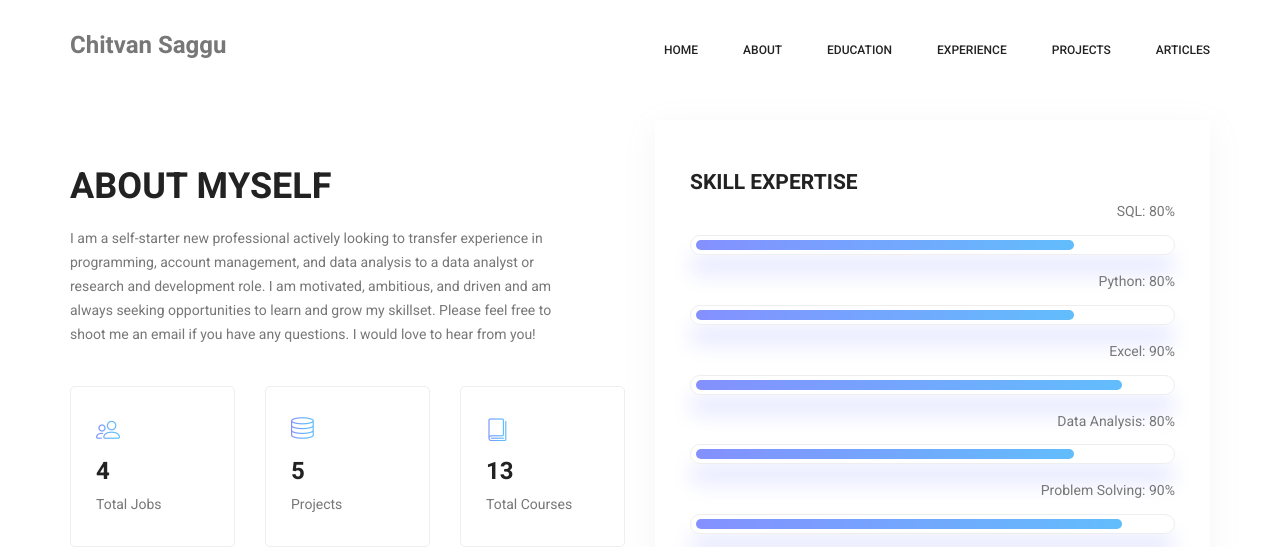
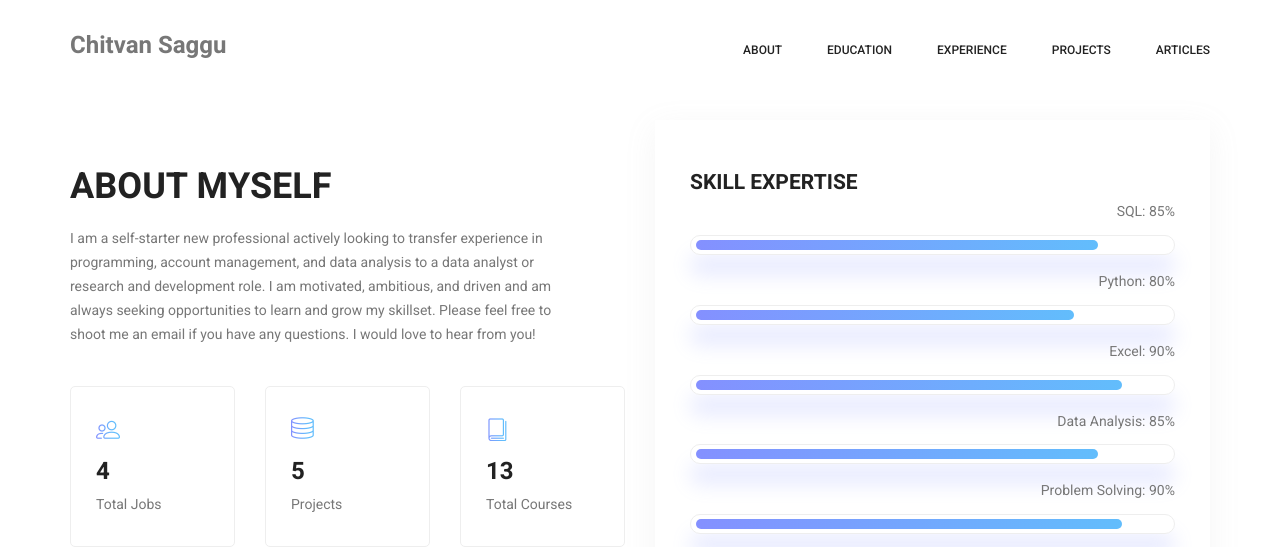
Before and after one commit to chitvansaggu/chitvansaggu.github.io, a plain HTML site: page index.html in a window 1280 px wide. Shown: the top 547 px of the page. Drawn offline with Linux system fonts and the light colour scheme; some packages are replaced by stand-ins of ours.

Commit message:
Adjusted Navigation pane and percentages

```diff
--- a/index.html
+++ b/index.html
@@ -36,7 +36,6 @@
 						<!-- Collect the nav links, forms, and other content for toggling -->
 						<div class="collapse navbar-collapse offset" id="navbarSupportedContent">
 							<ul class="nav navbar-nav menu_nav ml-auto">
-								<li class="nav-item active"><a class="nav-link" href="index.html">Home</a></li>
 								<li class="nav-item"><a class="nav-link" href="#About">About</a></li>
 								<li class="nav-item"><a class="nav-link" href="#Education">Education</a></li>
 								<li class="nav-item"><a class="nav-link" href="#Experience">Experience</a></li>
@@ -110,9 +109,9 @@
         					<h3>Skill Expertise</h3>
         					<div class="skill_main">
 								<div class="skill_item">
-									<h4>SQL: <span class="counter">80</span>%</h4>
+									<h4>SQL: <span class="counter">85</span>%</h4>
 									<div class="progress">
-										<div class="progress-bar" role="progressbar" aria-valuenow="80" aria-valuemin="0" aria-valuemax="100"></div>
+										<div class="progress-bar" role="progressbar" aria-valuenow="85" aria-valuemin="0" aria-valuemax="100"></div>
 									</div>
 								</div>
 								<div class="skill_item">
@@ -128,9 +127,9 @@
 									</div>
 								</div>
 								<div class="skill_item">
-									<h4>Data Analysis: <span class="counter">80</span>%</h4>
+									<h4>Data Analysis: <span class="counter">85</span>%</h4>
 									<div class="progress">
-										<div class="progress-bar" role="progressbar" aria-valuenow="80" aria-valuemin="0" aria-valuemax="100"></div>
+										<div class="progress-bar" role="progressbar" aria-valuenow="85" aria-valuemin="0" aria-valuemax="100"></div>
 									</div>
 								</div>
 								<div class="skill_item">
```
